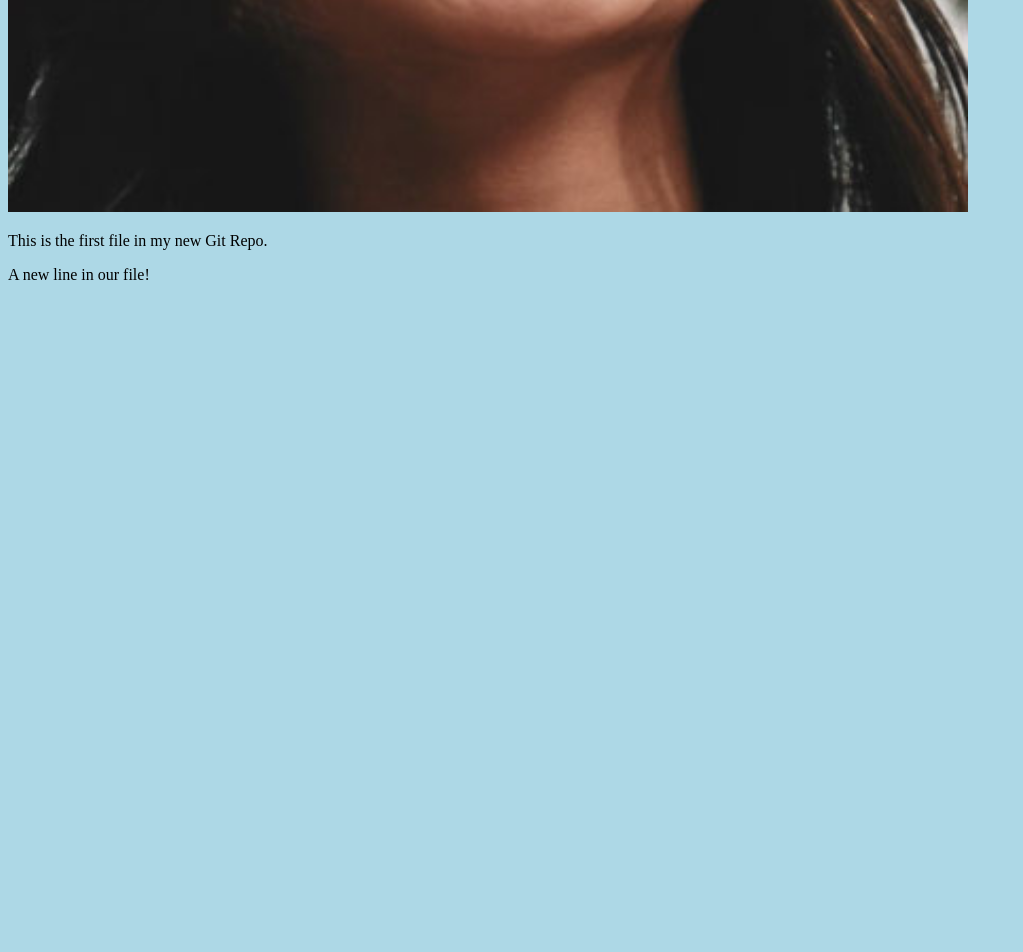
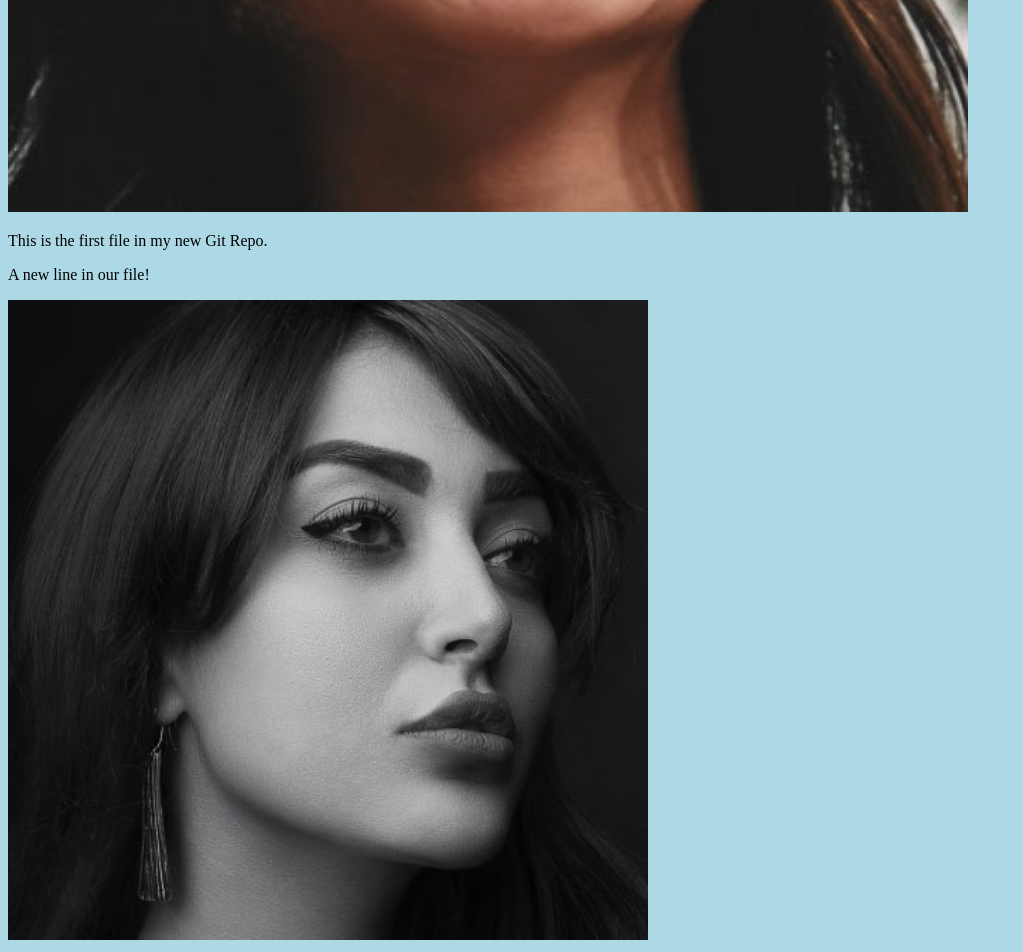
Before and after one commit to ihediohachidozie/hello-world, a plain HTML site: page index.html in a window 1280 px wide. Shown: the part 828-1780 px from the top of the page, without its empty margins (0-1023 px from the left). Before the commit the page ends 1128 px from the top, so only its background shows below. Drawn offline with Linux system fonts and the light colour scheme.

Commit message:
added new image

```diff
--- a/index.html
+++ b/index.html
@@ -12,6 +12,8 @@
 </div>
 <p>This is the first file in my new Git Repo.</p>
 <p>A new line in our file!</p>
-
+<div>
+    <img src="img_hello_git.jpg" alt="Hello Git" style="width: 100%;max-width: 640px;">
+</div>
 </body>
 </html>
```
Also changed, not shown: img_hello_git.jpg (added).
